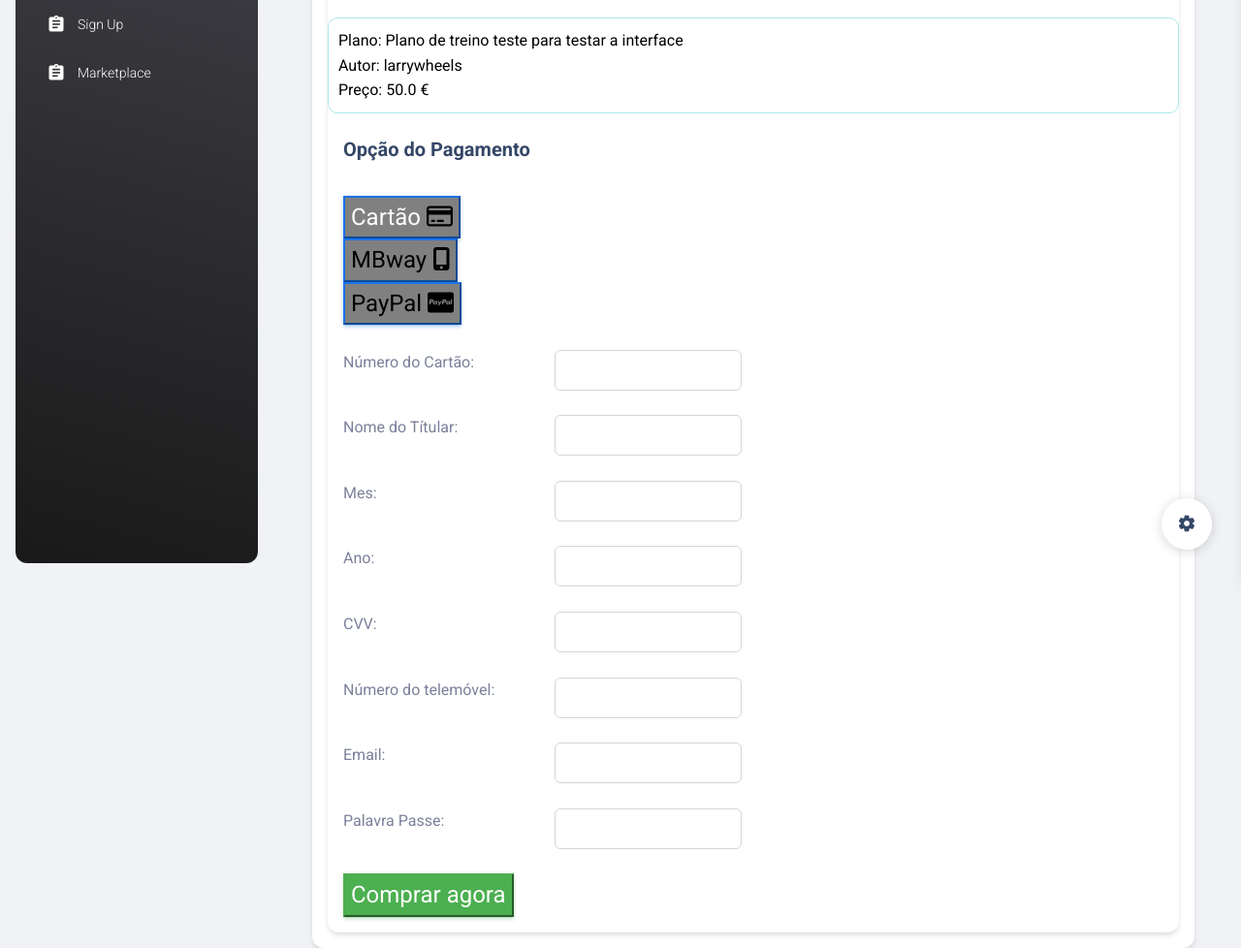
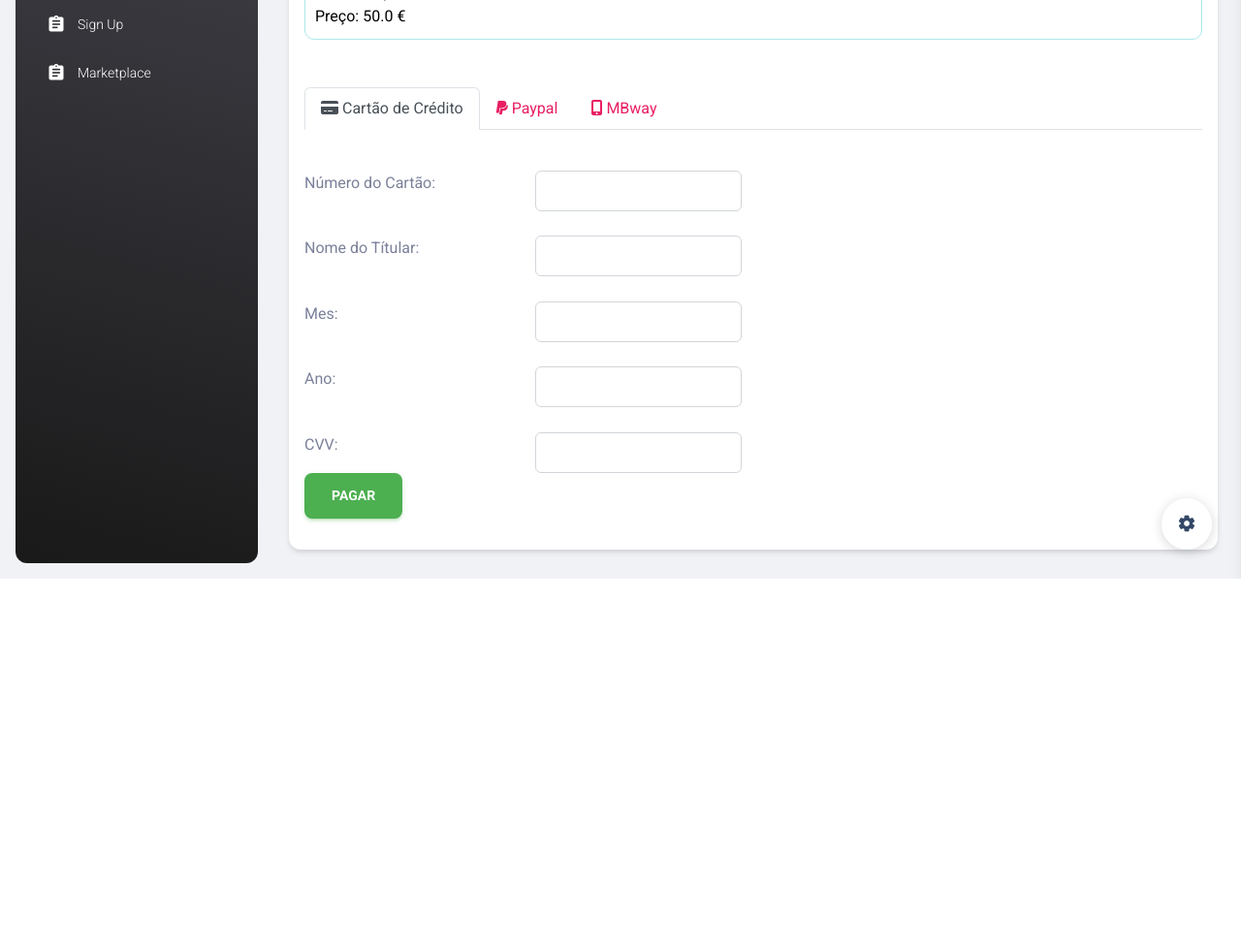
Before and after one commit to NunoVidal/fitlink, a Django app: page /comprasSubscricao/1 in a window 1280 px wide. Shown: the part 203-1181 px from the top of the page at 97% size. After the commit the page ends 800 px from the top, so only its background shows below. Run offline with Django 4.2, Linux system fonts and the light colour scheme; data comes from the database, SQL or seed files in the repository; some libraries are stand-ins or nearby versions.

Commit message:
melhoria aspeto compras, tab dinamica, correcao links menu

```diff
--- a/fitlink/templates/comprasSubscricao.html
+++ b/fitlink/templates/comprasSubscricao.html
@@ -1,21 +1,28 @@
 {% extends "index.html" %}
 {% block content %}
    <div class="container-fluid px-2 px-md-4">
-    <div class="page-header min-height-100 border-radius-xl mt-4" style="background-image: url('https://images.unsplash.com/photo-1531512073830-ba890ca4eba2?ixid=MnwxMjA3fDB8MHxwaG90by1wYWdlfHx8fGVufDB8fHx8&ixlib=rb-1.2.1&auto=format&fit=crop&w=1920&q=80');">
-      <span class="mask  bg-gradient-primary  opacity-6"></span>
-    </div>
-    <div class="card card-body mx-3 mx-md-4 mt-n6">
+
         <div class="card">
           <div class="card-header pb-0 px-3">
             <h4 class="mb-0">Compra do Plano</h4>
-          </div>
             <br>
                 <div style="border:1px solid #abe7eb;border-radius: 10px;color:black;padding:10px;bottom:15px"><span>Plano: </span>{{plano.descricao}}
                   <br> Autor: </span>{{plano.refPersonalTrainer}}
                   <br><span>Preço: </span>{{plano.preco}} <span>€</span>
               </div>
+          </div>
+           <br>
+
+
           <div class="card-body pt-4 p-3">
-            <div class="row">
+                <!-- Credit card form tabs -->
+                <ul role="tablist" class="nav nav-tabs mb-3" id="myTab">
+                    <li class="nav-item"> <a href="#credito" class="nav-link active" data-toggle="tab" > <i class="fas fa-credit-card mr-2"></i> Cartão de Crédito </a> </li>
+                    <li class="nav-item"> <a  href="#payP" class="nav-link " data-toggle="tab"> <i class="fab fa-paypal mr-2"></i> Paypal </a> </li>
+                    <li class="nav-item"> <a href="#MBway" class="nav-link " data-toggle="tab" > <i class="fas fa-mobile-alt mr-2"></i> MBway </a> </li>
+                </ul>
+                <br>
+            <!--<div class="row">
               <div class="col-md-3">
                 <h5> Opção do Pagamento</h5>
                 <br>
@@ -24,9 +31,9 @@
                  <button type="button" class="btn-info" id="paypal" style='font-size:24px; background-color: gray; color: #000;'>PayPal <i class='fab fa-cc-paypal'   style="color:black;"></i></button>
 
               </div>
-           </div>
-           <br>
-            <div id = "credito">
+           </div>-->
+           <div class="tab-content">
+              <div id="credito" class="tab-pane active" role="tabpanel">
                 <div class="row">
                   <div class="col-md-3">
                     <span>Número do Cartão:</span>
@@ -101,8 +108,10 @@
                     </div>
                   </div>
                 </div>
-              <br>
-              <div id = "mBwhay">
+
+
+
+              <div id="MBway" class="tab-pane" role="tabpanel">
                 <div class="row">
                   <div class="col-md-3">
                     <span>Número do telemóvel:</span>
@@ -112,8 +121,8 @@
                   </div>
                 </div>
               </div>
-              <br>
-              <div id = "payP">
+
+              <div id = "payP" class="tab-pane" role="tabpanel">
                 <div class="row">
                   <div class="col-md-3">
                     <span>Email:</span>
@@ -132,18 +141,9 @@
                   </div>
                 </div>
               </div>
-                <div class="butaoCompra">
-                  <br>
-                  <div class="row">
-                    <div class="col-md-3">
-                      <button type="button" class="btn-success" style='font-size:24px;'>Comprar agora</i></button>
             </div>
-                  </div>
-                </div>
+            <div class="btn btn-success btn-lg btn-block" id="pagar">Pagar</div>
 
-          </div>
-
-       </div>
      </div>
   </div>
   <!--
@@ -160,40 +160,14 @@
 
   </style> -->
 
-<script src="./static/js/core/bootstrap.min.js"></script>
+<script src="{{HTTP_HOST}}/static/js/core/bootstrap.min.js"></script>
 <script src="https://ajax.googleapis.com/ajax/libs/jquery/3.6.0/jquery.min.js"></script>
-  <script type="text/javascript">
-    const phoneInputField = document.querySelector("#phone");
-    const phoneInput = window.intlTelInput(phoneInputField, {
-     utilsScript:
-       "https://cdnjs.cloudflare.com/ajax/libs/intl-tel-input/17.0.8/js/utils.js",
+<script>
+
+   $('#myTab a').click(function (e) {
+     e.preventDefault()
+     $(this).tab('show')
    });
-    $( document ).ready(function() {
-      $('#cartao').on('click', function() {
-
-           $('#credito').show();
-           $('#mBwhay').hide();
-           $('#payP').hide();
-       });
-     });
-     $( document ).ready(function() {
-      $('#mbway').on('click', function() {
-
-           $('#credito').hide();
-           $('#mBwhay').show();
-           $('#payP').hide();
-       });
-     });
-
-     $( document ).ready(function() {
-      $('#paypal').on('click', function() {
-           $('#credito').hide();
-           $('#mBwhay').hide();
-           $('#payP').show();
-       });
-     });
-
-
 
 </script>
 
--- a/fitlink/templates/index.html
+++ b/fitlink/templates/index.html
@@ -93,7 +93,7 @@
           <h6 class="ps-4 ms-2 text-uppercase text-xs text-white font-weight-bolder opacity-8">Account templates</h6>
         </li>-->
         <li class="nav-item">
-          <a class="nav-link text-white " href="profile">
+          <a class="nav-link text-white " href="{{ HTTP_HOST }}/profile">
             <div class="text-white text-center me-2 d-flex align-items-center justify-content-center">
               <i class="material-icons opacity-10">person</i>
             </div>
@@ -101,7 +101,7 @@
           </a>
         </li>
         <li class="nav-item">
-          <a class="nav-link text-white " href="sign-in">
+          <a class="nav-link text-white " href="{{ HTTP_HOST }}/sign-in">
             <div class="text-white text-center me-2 d-flex align-items-center justify-content-center">
               <i class="material-icons opacity-10">login</i>
             </div>
@@ -109,7 +109,7 @@
           </a>
         </li>
         <li class="nav-item">
-          <a class="nav-link text-white " href="sign-up">
+          <a class="nav-link text-white " href="{{ HTTP_HOST }}/sign-up">
             <div class="text-white text-center me-2 d-flex align-items-center justify-content-center">
               <i class="material-icons opacity-10">assignment</i>
             </div>
@@ -117,7 +117,7 @@
           </a>
         </li>
         <li class="nav-item">
-          <a class="nav-link text-white " href="marketplace">
+          <a class="nav-link text-white " href="{{ HTTP_HOST }}/marketplace">
             <div class="text-white text-center me-2 d-flex align-items-center justify-content-center">
               <i class="material-icons opacity-10">assignment</i>
             </div>
--- a/fitlink/templates/profile.html
+++ b/fitlink/templates/profile.html
@@ -124,7 +124,7 @@
             <div class="col-12 mt-4">
               <div class="mb-5 ps-3">
                 <div class="row">
-                  <h6 class="col-md-2">Os meus planos &nbsp; <a href="planMaker"><i class="fa fa-plus"></i></a></h6>
+                  <h6 class="col-md-2">Os meus planos &nbsp; <a href="{{ HTTP_HOST }}/planMaker"><i class="fa fa-plus"></i></a></h6>
                 </div>
               </div>
               <div class="row">
--- a/fitlink/urls.py
+++ b/fitlink/urls.py
@@ -17,7 +17,7 @@ urlpatterns = [
     path('planMaker',views.planMaker,name="planMaker"),
     path('addExercicio', views.ExerciseAdder.as_view(), name='addExercicio'),
     path('addPlano', views.PlanAdder.as_view(), name='addPlano'),
-    path('detalhesPlano/<int:idPlano>/', views.detalhesPlano, name='detalhesPlano'),
-    path('exerciciosPlano/<int:idPlano>/', views.exerciciosPlano, name='exerciciosPlano'),
+    path('detalhesPlano/<int:idPlano>', views.detalhesPlano, name='detalhesPlano'),
+    path('exerciciosPlano/<int:idPlano>', views.exerciciosPlano, name='exerciciosPlano'),
     path('comprasSubscricao/<int:idPlano>', views.comprasSubscricao, name='comprasSubscricao'),
 ]
```
Lines whose indentation alone changed are shown as unchanged.
